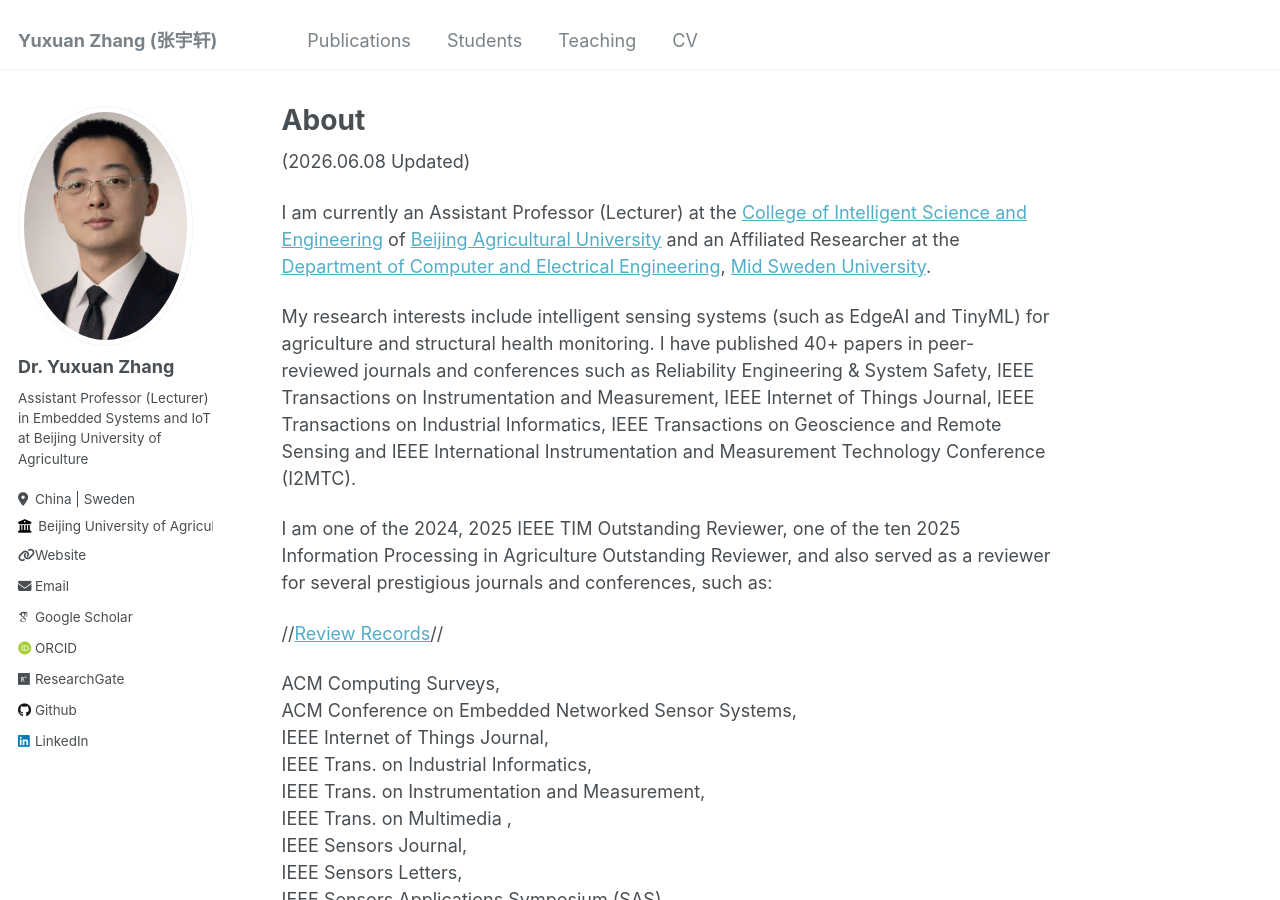
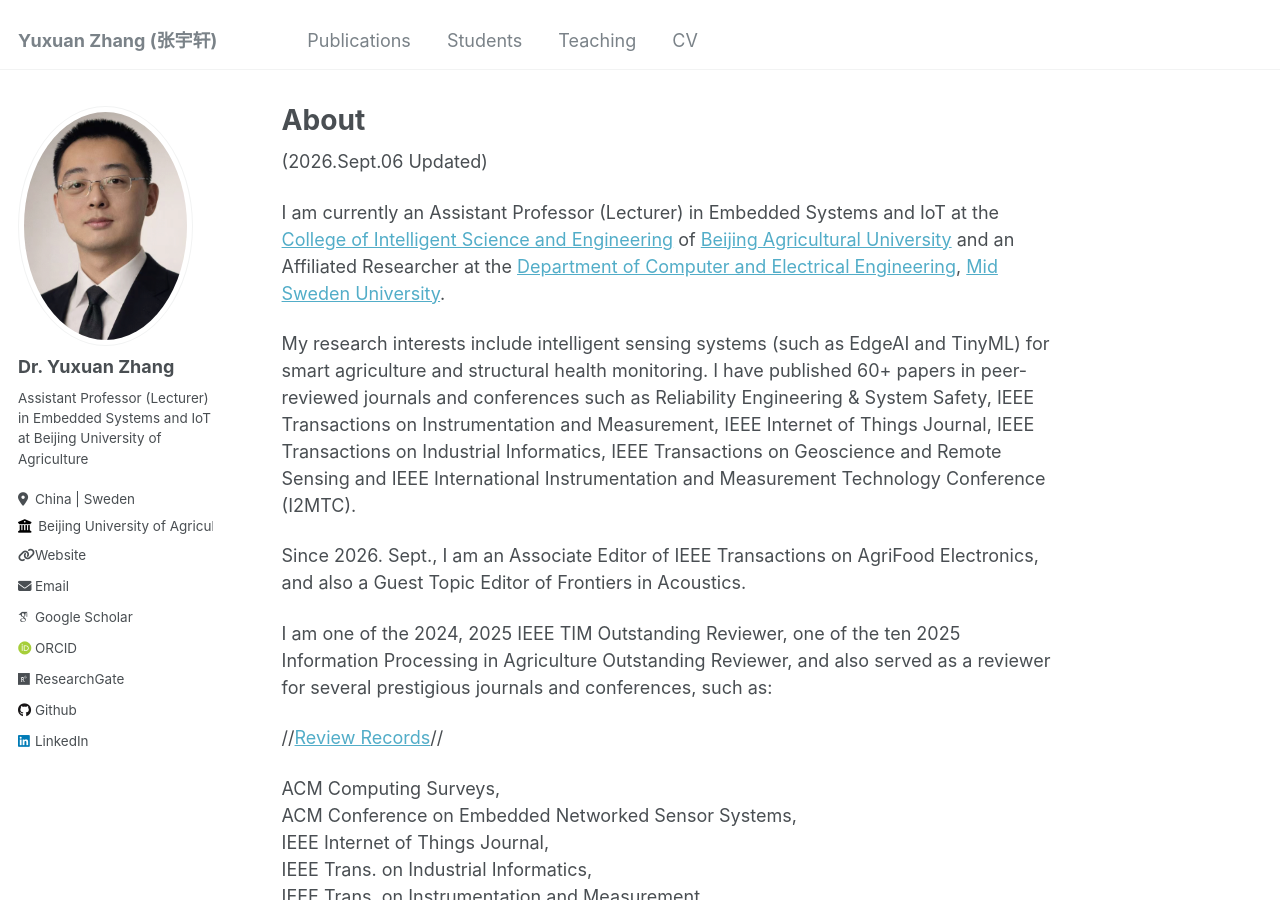
Before and after one commit to YuxuanZhang-96/YuxuanZhang-96.github.io, a Jekyll site: the page built from _pages/about.md, in a window 1280 px wide and 900 px high. Built offline with Jekyll 4.4.1, drawn with Linux system fonts in a browser that asks for light colours; some web fonts are replaced.

Commit message:
Update about.md

```diff
--- a/_pages/about.md
+++ b/_pages/about.md
@@ -6,11 +6,13 @@ redirect_from:
   - /about/
   - /about.html
 ---
-(2026.06.08 Updated)
+(2026.Sept.06 Updated)
 
-I am currently an Assistant Professor (Lecturer) at the [College of Intelligent Science and Engineering](https://en.bua.edu.cn/Colleges___Faculties/College_of_Intelligent_Science_and_Engineering.htm) of [Beijing Agricultural University](https://en.bua.edu.cn/) and an Affiliated Researcher at the [Department of Computer and Electrical Engineering](https://www.miun.se/en/meet-mid-sweden-university/Organisation/departments/det/), [Mid Sweden University](https://www.miun.se/en/).
+I am currently an Assistant Professor (Lecturer) in Embedded Systems and IoT at the [College of Intelligent Science and Engineering](https://en.bua.edu.cn/Colleges___Faculties/College_of_Intelligent_Science_and_Engineering.htm) of [Beijing Agricultural University](https://en.bua.edu.cn/) and an Affiliated Researcher at the [Department of Computer and Electrical Engineering](https://www.miun.se/en/meet-mid-sweden-university/Organisation/departments/det/), [Mid Sweden University](https://www.miun.se/en/).
 
-My research interests include intelligent sensing systems (such as EdgeAI and TinyML) for agriculture and structural health monitoring.  I have published 40+ papers in peer-reviewed journals and conferences such as Reliability Engineering & System Safety, IEEE Transactions on Instrumentation and Measurement, IEEE Internet of Things Journal, IEEE Transactions on Industrial Informatics, IEEE Transactions on Geoscience and Remote Sensing and IEEE International Instrumentation and Measurement Technology Conference (I2MTC).
+My research interests include intelligent sensing systems (such as EdgeAI and TinyML) for smart agriculture and structural health monitoring.  I have published 60+ papers in peer-reviewed journals and conferences such as Reliability Engineering & System Safety, IEEE Transactions on Instrumentation and Measurement, IEEE Internet of Things Journal, IEEE Transactions on Industrial Informatics, IEEE Transactions on Geoscience and Remote Sensing and IEEE International Instrumentation and Measurement Technology Conference (I2MTC).
+
+Since 2026. Sept., I am an Associate Editor of IEEE Transactions on AgriFood Electronics, and also a Guest Topic Editor of Frontiers in Acoustics.
 
 I am one of the 2024, 2025 IEEE TIM Outstanding Reviewer, one of the ten 2025 Information Processing in Agriculture Outstanding Reviewer, and also served as a reviewer for several prestigious journals and conferences, such as:
 
```
